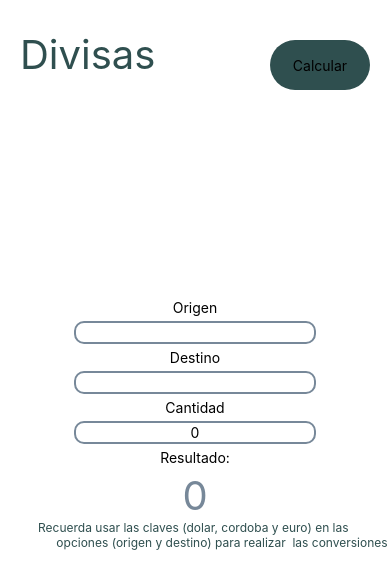
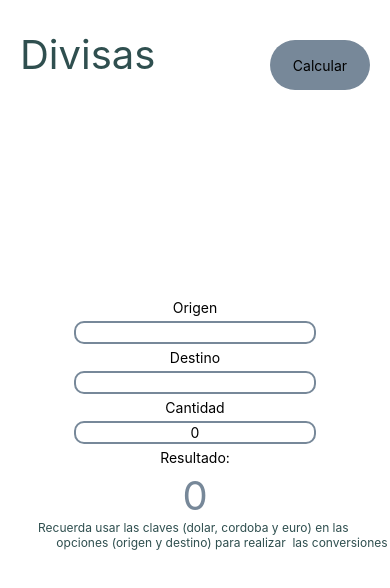
Before and after one commit to teo009/convertidoraDivisas, a React Native app: screen / in a window 390 px wide. Shown: the top 588 px of the page. Built offline with nearby package versions, Linux system fonts and the light colour scheme.

Commit message:
Boton en color light

```diff
--- a/src/components/Divisas.tsx
+++ b/src/components/Divisas.tsx
@@ -71,7 +71,7 @@ const Divisas = () => {
 
             <ButtonCalculate
                 onPress={handleCalcular}
-                color='dark'
+                color='light'
                 text='Calcular'
             />
 
```
